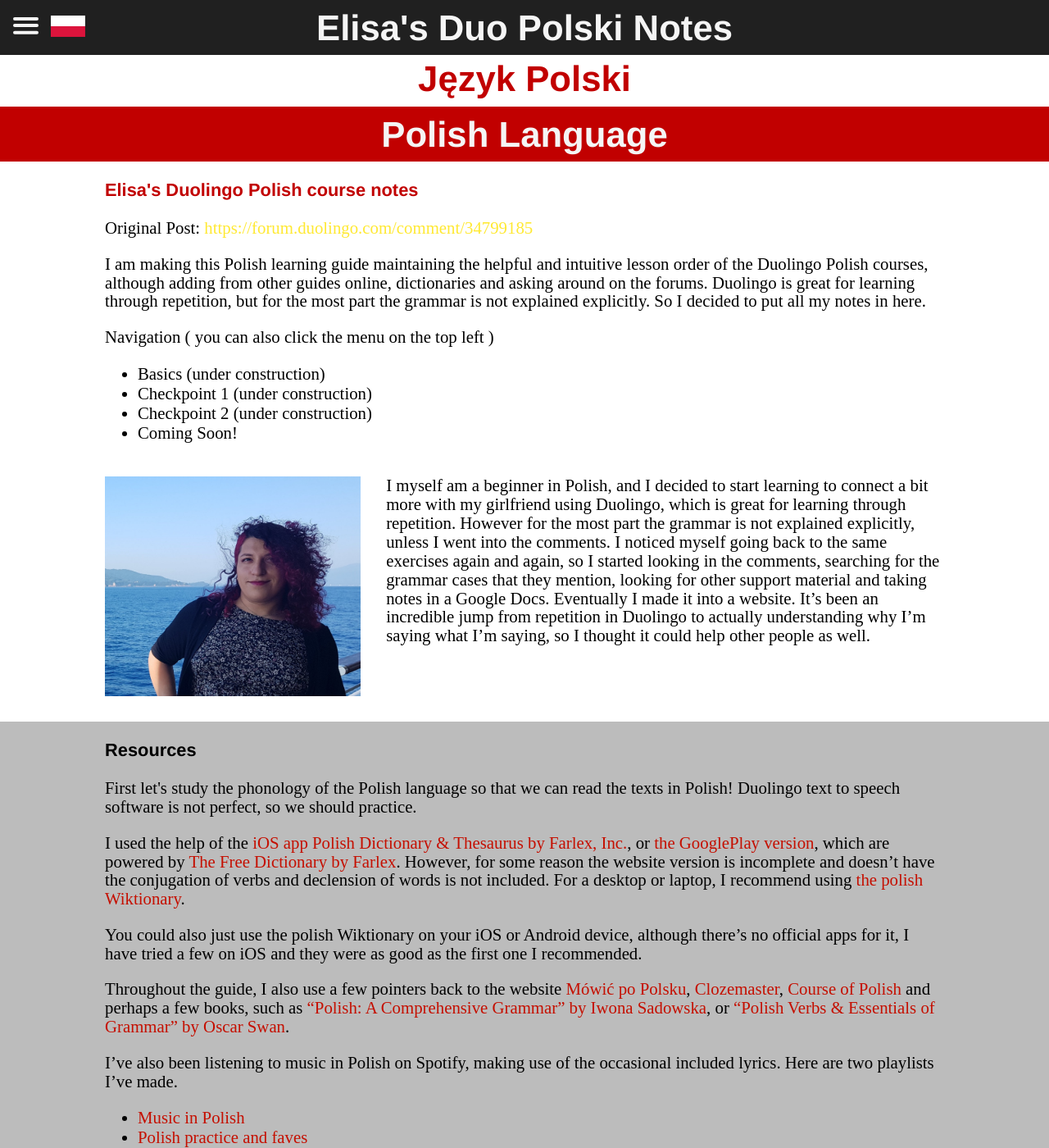
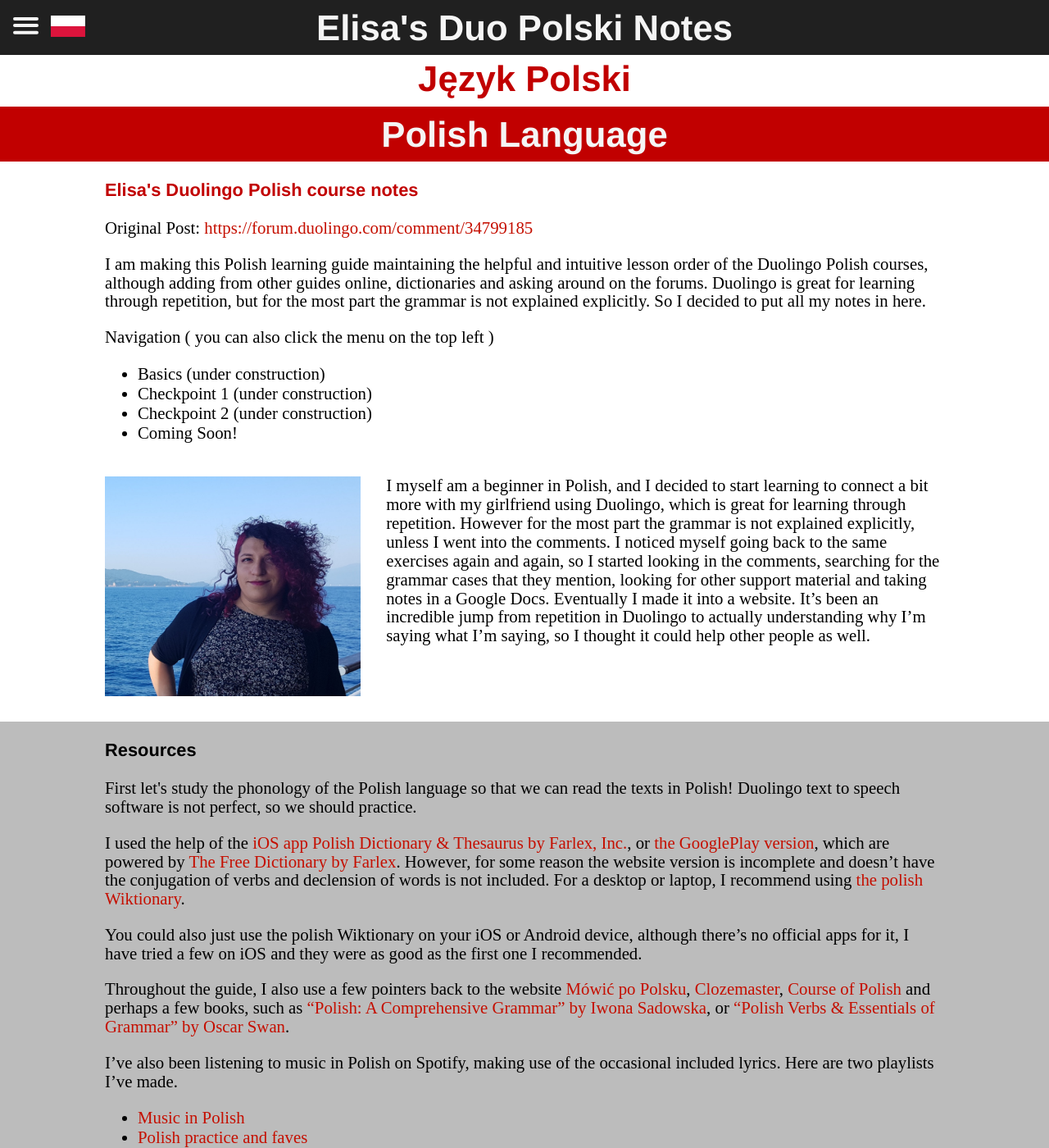
Before and after one commit to elisa-duo-polski/elisa-duo-polski.github.io, a Jekyll site: the page built from index.html, in a window 1280 px wide and 1400 px high. Shown: the whole window at 82% size. Built offline with Jekyll 4.4.1, drawn with Linux system fonts in a browser that asks for light colours.

Commit message:
updated CSS to hide overflow and updated vars

```diff
--- a/css/main.css
+++ b/css/main.css
@@ -15,6 +15,7 @@
 html{
     height: 100%;
     box-sizing: border-box;
+    overflow-x: hidden;
 }
 
 *,
@@ -24,7 +25,6 @@
 }
 
 body {
-    overflow-x:hidden;
     position: relative;
     min-height: 100%;
     padding-bottom:12em;
@@ -349,14 +349,14 @@
 }
 
 .emphasis-white a {
-    color: var(--primary-yellow)
+    color: var(--hyperlink-red)
 }
 
 .emphasis-white a:hover {
 }
 
 .emphasis-white a:visited {
-    color: var(--secondary-mustard);
+    color: var(--hyperlink-red-visited);
 }
 
 .emphasis-white h1{
@@ -680,6 +680,9 @@
 }
 
 @media screen and (max-width: 780px) {
+    html{
+        overflow-x: hidden;
+    }
 
     .header-bar{
         padding-top: 0.5em;
@@ -712,6 +715,7 @@
         width:100%;
         margin-top: 0.2em;
     }
+
     .footer-div {
         display:block;
         width:125%;
@@ -744,8 +748,8 @@
         float: center;
         width: 70%;
         max-width: 20em;
-        margin-left: 25%;
-        margin-right: 25%;
+        margin-left: 15%;
+        margin-right: 15%;
     }
 
     #plain_img {
@@ -753,7 +757,6 @@
         float:center;
         width: 70%;
         max-width: 20em;
-        margin-right:25%;
-        margin-left:25%;
-    }
+        margin-right:15%;
+        margin-left:15%;
 }
```
